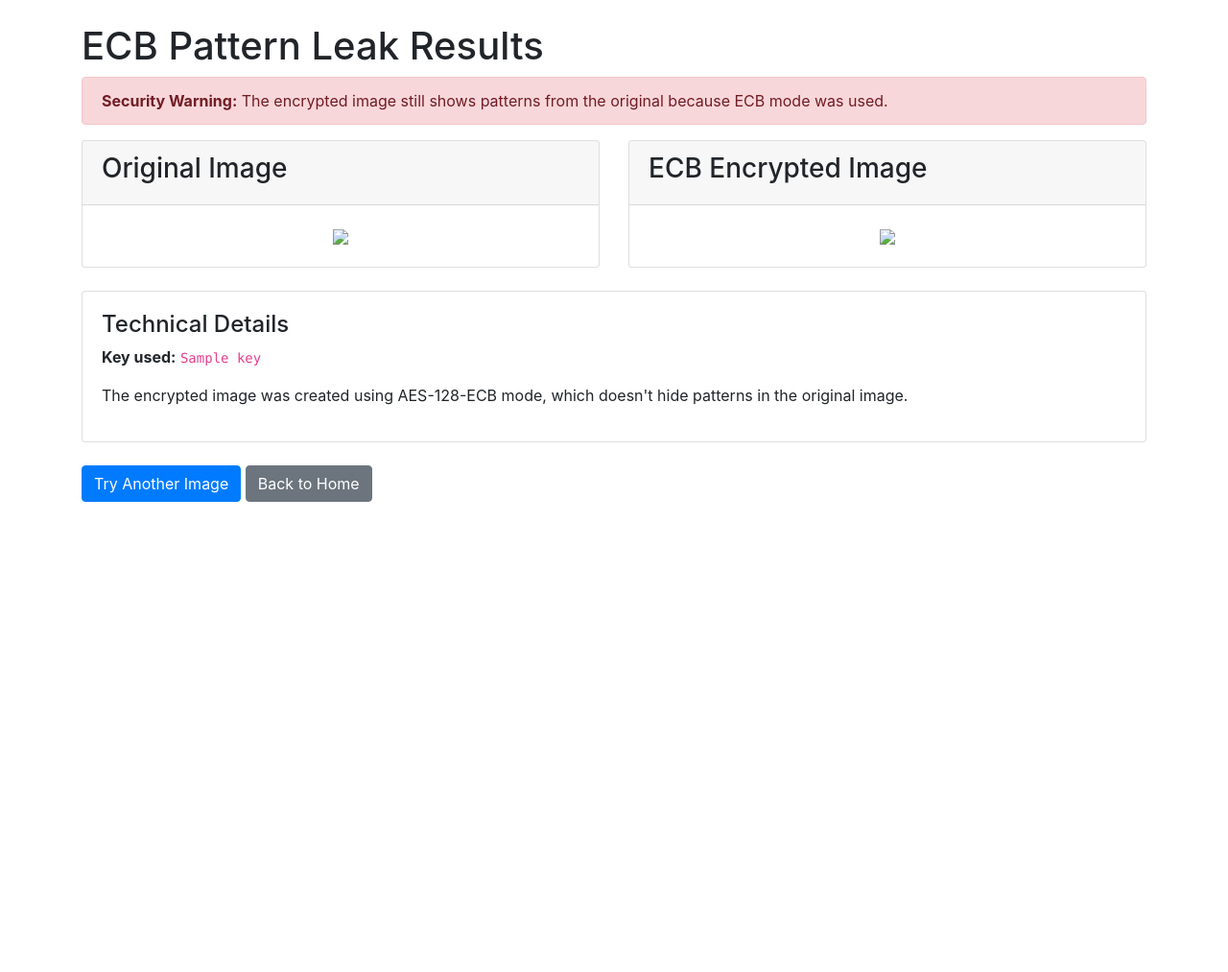
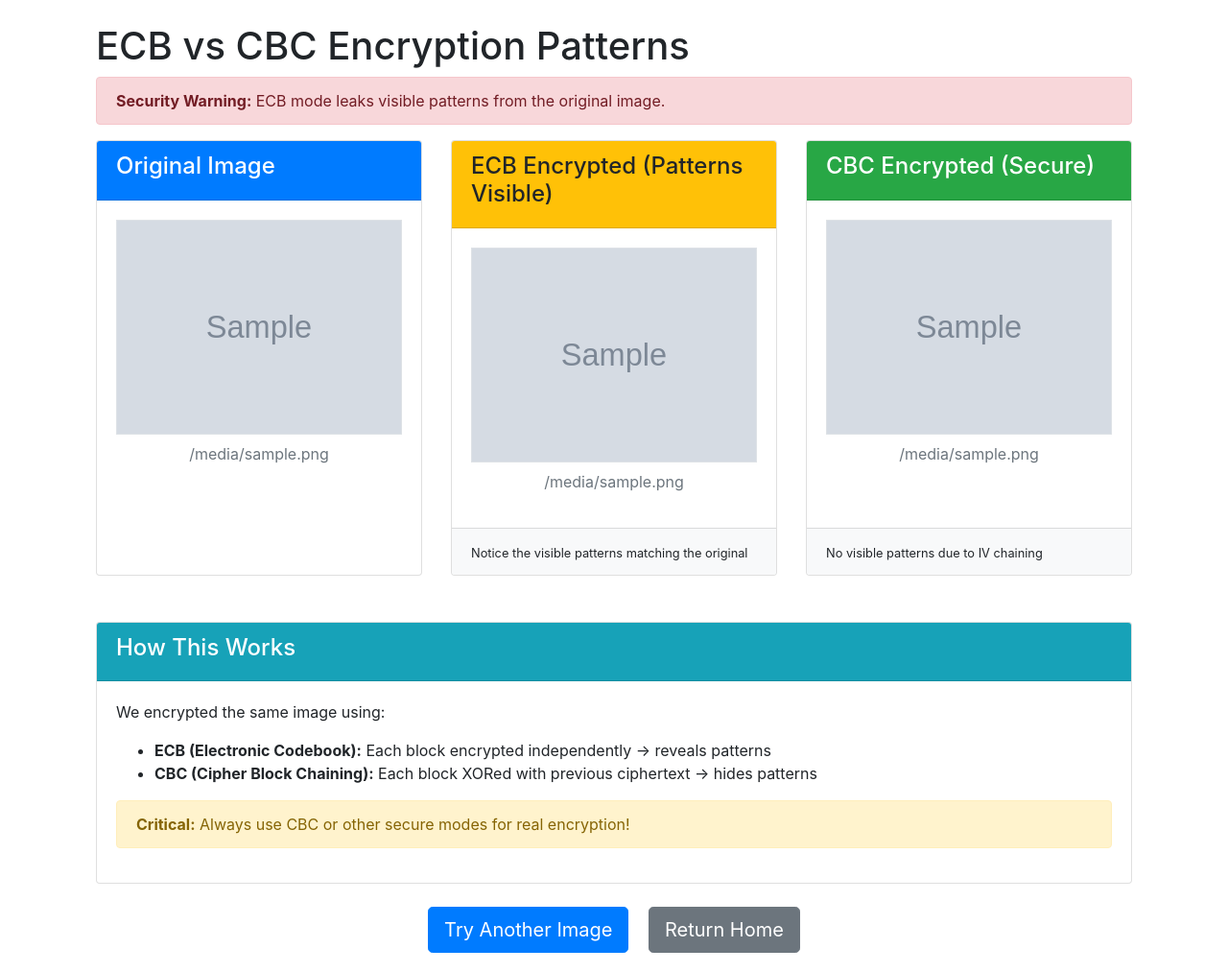
Before and after one commit to hintsete/Advanced-File-Security, a Flask app: template app/templates/ecb_results.html in a window 1280 px wide. Shown: the part 76-1089 px from the top of the page at 96% size. Before the commit the page ends 599 px from the top, so only its background shows below. Run offline with Flask 3, Linux system fonts and the light colour scheme; the template is opened without the code that fills it: most values are stand-ins (such as "Sample title", 1, 10 or a date in 2020); grey boxes marked "Sample" are stand-in pictures; some libraries are stand-ins or nearby versions.

Commit message:
fixed ecb mode encryption

```diff
--- a/app/routes.py
+++ b/app/routes.py
@@ -1,5 +1,6 @@
 
 import os
+import subprocess
 from app import app  # your existing import
 
 BASE_DIR = os.path.abspath(os.path.dirname(__file__))  # app folder path
@@ -112,30 +113,65 @@ def ecb_demo():
         if image and allowed_file(image.filename):
             timestamp = datetime.now().strftime("%Y%m%d_%H%M%S")
             original_filename = secure_filename(image.filename)
-            input_path = os.path.join(app.config['UPLOAD_FOLDER'], f"ecb_original_{timestamp}_{original_filename}")
-            image.save(input_path)
+            original_path = os.path.join(app.config['UPLOAD_FOLDER'], f"original_{timestamp}_{original_filename}")
+            image.save(original_path)
 
-            # ECB encrypted output
-            ecb_filename = f"ecb_encrypted_{timestamp}_{original_filename}.bin"
-            ecb_path = os.path.join(app.config['UPLOAD_FOLDER'], ecb_filename)
+            # Create padded copy of the image (multiple of 16 bytes)
+            padded_path = os.path.join(app.config['UPLOAD_FOLDER'], f"padded_{timestamp}_{original_filename}")
+            with open(original_path, 'rb') as f_in:
+                data = f_in.read()
 
-            # CBC encrypted output for comparison
-            cbc_filename = f"cbc_encrypted_{timestamp}_{original_filename}.bin"
-            cbc_path = os.path.join(app.config['UPLOAD_FOLDER'], cbc_filename)
+            # Calculate padding needed
+            block_size = 16
+            pad_len = block_size - (len(data) % block_size)
+            padded_data = data + bytes([pad_len] * pad_len)
 
-            # Run ECB encryption and pattern check (returns key used)
-            key = check_ecb_pattern_leak(input_path, ecb_path)
+            with open(padded_path, 'wb') as f_out:
+                f_out.write(padded_data)
 
-            # CBC encryption for comparison with random IV
-            iv = generate_random_hex(16)
-            encrypt_file(input_path, cbc_path, 'aes-128-cbc', key, iv)
+            # Generate visualization paths (using .jpg extension for viewability)
+            ecb_vis_path = os.path.join(app.config['UPLOAD_FOLDER'], f"ecb_vis_{timestamp}_{original_filename}")
+            cbc_vis_path = os.path.join(app.config['UPLOAD_FOLDER'], f"cbc_vis_{timestamp}_{original_filename}")
 
-            return render_template('ecb_results.html',
-                                   original_image=original_filename,
-                                   ecb_image=ecb_filename,
-                                   cbc_image=cbc_filename,
-                                   key=key,
-                                   iv=iv)
+            # Generate random key/IV
+            key = generate_random_hex(32)  # 256-bit key
+            iv = generate_random_hex(32)
+
+            try:
+                # Create ECB visualization
+                subprocess.run([
+                    'openssl', 'enc', '-aes-256-ecb',
+                    '-in', padded_path,
+                    '-out', ecb_vis_path,
+                    '-K', key,
+                    '-nopad'
+                ], check=True)
+
+                # Create CBC visualization
+                subprocess.run([
+                    'openssl', 'enc', '-aes-256-cbc',
+                    '-in', padded_path,
+                    '-out', cbc_vis_path,
+                    '-K', key,
+                    '-iv', iv,
+                    '-nopad'
+                ], check=True)
+
+                return render_template('ecb_results.html',
+                                    original_image=f"original_{timestamp}_{original_filename}",
+                                    ecb_image=f"ecb_vis_{timestamp}_{original_filename}",
+                                    cbc_image=f"cbc_vis_{timestamp}_{original_filename}",
+                                    key=key,
+                                    iv=iv)
+
+            except subprocess.CalledProcessError as e:
+                flash(f'Encryption failed: {e.stderr}', 'error')
+                return redirect(request.url)
+            finally:
+                # Clean up padded file
+                if os.path.exists(padded_path):
+                    os.remove(padded_path)
+
     return render_template('ecb_demo.html')
 
 
@@ -295,7 +331,6 @@ def cleanup():
         flash(f'Cleanup failed: {str(e)}', 'error')
 
     return redirect(url_for('index'))
-
 # from flask import render_template, request, redirect, url_for, flash, send_from_directory, send_file
 # from app import app
 # from app.crypto_utils import (
--- a/app/templates/ecb_results.html
+++ b/app/templates/ecb_results.html
@@ -1,45 +1,89 @@
 {% extends "base.html" %}
 
 {% block content %}
-<h1>ECB Pattern Leak Results</h1>
+<div class="container mt-4">
+    <h1>ECB vs CBC Encryption Patterns</h1>
 
     <div class="alert alert-danger">
-    <strong>Security Warning:</strong> The encrypted image still shows patterns from the original because ECB mode was used.
+        <strong>Security Warning:</strong> ECB mode leaks visible patterns from the original image.
     </div>
 
     <div class="row">
-    <div class="col-md-6">
-        <div class="card">
-            <div class="card-header">
-                <h3>Original Image</h3>
+        <!-- Original Image -->
+        <div class="col-md-4 mb-4">
+            <div class="card h-100">
+                <div class="card-header bg-primary text-white">
+                    <h4>Original Image</h4>
                 </div>
                 <div class="card-body text-center">
-                <img src="{{ url_for('uploaded_file', filename=original_image) }}" class="img-fluid" style="max-height: 400px;">
+                    <img src="{{ url_for('view_file', filename=original_image) }}"
+                         class="img-fluid border"
+                         style="max-height: 300px;">
+                    <p class="mt-2 text-muted">{{ original_image }}</p>
                 </div>
             </div>
         </div>
-    <div class="col-md-6">
-        <div class="card">
-            <div class="card-header">
-                <h3>ECB Encrypted Image</h3>
+
+        <!-- ECB Encrypted -->
+        <div class="col-md-4 mb-4">
+            <div class="card h-100">
+                <div class="card-header bg-warning">
+                    <h4>ECB Encrypted (Patterns Visible)</h4>
                 </div>
                 <div class="card-body text-center">
-                <img src="{{ url_for('uploaded_file', filename=encrypted_image) }}" class="img-fluid" style="max-height: 400px;">
+                    <img src="{{ url_for('view_file', filename=ecb_image) }}"
+                         class="img-fluid border"
+                         style="max-height: 300px;">
+                    <p class="mt-2 text-muted">{{ ecb_image }}</p>
+                </div>
+                <div class="card-footer bg-light">
+                    <small>Notice the visible patterns matching the original</small>
+                </div>
+            </div>
+        </div>
+
+        <!-- CBC Encrypted -->
+        <div class="col-md-4 mb-4">
+            <div class="card h-100">
+                <div class="card-header bg-success text-white">
+                    <h4>CBC Encrypted (Secure)</h4>
+                </div>
+                <div class="card-body text-center">
+                    <img src="{{ url_for('view_file', filename=cbc_image) }}"
+                         class="img-fluid border"
+                         style="max-height: 300px;">
+                    <p class="mt-2 text-muted">{{ cbc_image }}</p>
+                </div>
+                <div class="card-footer bg-light">
+                    <small>No visible patterns due to IV chaining</small>
                 </div>
             </div>
         </div>
     </div>
 
     <div class="card mt-4">
+        <div class="card-header bg-info text-white">
+            <h4>How This Works</h4>
+        </div>
         <div class="card-body">
-        <h4>Technical Details</h4>
-        <p><strong>Key used:</strong> <code>{{ key }}</code></p>
-        <p>The encrypted image was created using AES-128-ECB mode, which doesn't hide patterns in the original image.</p>
+            <p>We encrypted the same image using:</p>
+            <ul>
+                <li><strong>ECB (Electronic Codebook):</strong> Each block encrypted independently → reveals patterns</li>
+                <li><strong>CBC (Cipher Block Chaining):</strong> Each block XORed with previous ciphertext → hides patterns</li>
+            </ul>
+            <div class="alert alert-warning">
+                <strong>Critical:</strong> Always use CBC or other secure modes for real encryption!
+            </div>
         </div>
     </div>
 
-<div class="mt-4">
-    <a href="{{ url_for('ecb_demo') }}" class="btn btn-primary">Try Another Image</a>
-    <a href="{{ url_for('index') }}" class="btn btn-secondary">Back to Home</a>
+    <div class="mt-4 text-center">
+        <a href="{{ url_for('ecb_demo') }}" class="btn btn-primary btn-lg mr-3">
+            <i class="fas fa-redo"></i> Try Another Image
+        </a>
+        <a href="{{ url_for('index') }}" class="btn btn-secondary btn-lg">
+            <i class="fas fa-home"></i> Return Home
+        </a>
+    </div>
 </div>
 {% endblock %}
--- /dev/null
+++ b/temp_decrypted_6162.txt
@@ -0,0 +1 @@
+Hello World
```
Also changed, not shown: app/crypto_utils.py (+57 -0 lines), temp_decrypted_6161.txt (added), uploads/cbc_vis_20250613_172955_Palm_Springs_fire_haze_sky.jpg (added), uploads/cbc_vis_20250613_174617_Palm_Springs_fire_haze_sky.jpg (added), uploads/cbc_vis_20250613_185129_Palm_Springs_fire_haze_sky.jpg (added), uploads/ecb_original_20250613_172146_Palm_Springs_fire_haze_sky.jpg (added), uploads/ecb_vis_20250613_172732_Palm_Springs_fire_haze_sky.jpg (added), uploads/ecb_vis_20250613_172955_Palm_Springs_fire_haze_sky.jpg (added), uploads/ecb_vis_20250613_174617_Palm_Springs_fire_haze_sky.jpg (added), uploads/ecb_vis_20250613_185129_Palm_Springs_fire_haze_sky.jpg (added), uploads/original_20250613_172732_Palm_Springs_fire_haze_sky.jpg (added), uploads/original_20250613_172955_Palm_Springs_fire_haze_sky.jpg (added), uploads/original_20250613_174617_Palm_Springs_fire_haze_sky.jpg (added), uploads/original_20250613_185129_Palm_Springs_fire_haze_sky.jpg (added), 3 other files. Lines whose indentation alone changed are shown as unchanged.
